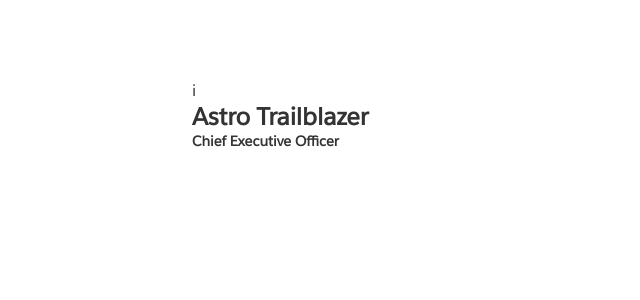
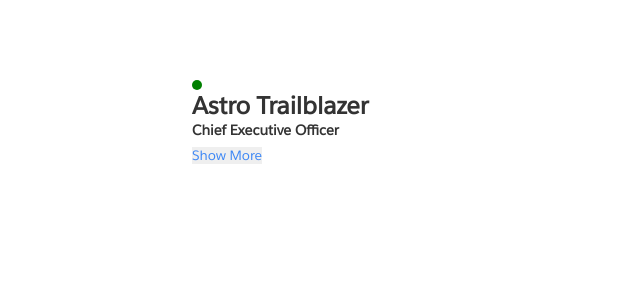
Before and after one commit to ashlynaiu/slds-quip-components, a React (Create React App) app: page /animation in a window 1280 px wide. Shown: the top 300 px of the page, without its empty margins (0-640 px from the left). Built offline with nearby package versions, Linux system fonts and the light colour scheme.

Commit message:
card drop shadow animation

```diff
--- a/src/components/Animation.js
+++ b/src/components/Animation.js
@@ -10,26 +10,30 @@ class Animation extends Component {
   }
 
   toggleOpen() {
-    this.setState({ isOpen : !this.state.isOpen })
+    this.setState({ isOpen : !this.state.isOpen });
+    console.log('test');
   }
 
   render() {
     let isOpen = this.state.isOpen ? 'expanded' : '';
+
     let bodyContent = () => {
+      console.log('test2')
       return (
-        <div className="slds-card__body slds-card__body_inner">
+        <div className="content">
           <p><span>Relationship: </span>Strong and a bunch of extra text to see what happens</p>
           <p><span>Influence: </span>Neutral</p>
         </div>
       )
     }
+
     return (
       <div className="animation">
         <article className={`slds-card ${isOpen}`}>
           <div className="slds-card__header">
-            <header className="slds-media slds-media_center slds-has-flexi-truncate slds-m-bottom_x-small" onClick={this.toggleOpen}>
+            <header className="slds-media slds-media_center slds-has-flexi-truncate slds-m-bottom_xx-small">
               <div className="slds-media__figure">
-                <span>i</span>
+                <div className="dot"></div>
               </div>
               <div className="slds-media__body">
                 <h2 className="slds-card__header-title">
@@ -39,7 +43,10 @@ class Animation extends Component {
             </header>
             <h3>Chief Executive Officer</h3>
           </div>
+          <div className="slds-card__body slds-card__body_inner">
             {isOpen ? bodyContent() : ''}
+            <button onClick={this.toggleOpen} className="show-more">{isOpen ? 'Show Less' : 'Show More'}</button>
+          </div>
         </article>
       </div>
       )
--- a/src/styles/app.css
+++ b/src/styles/app.css
@@ -29,8 +29,10 @@ body {
 
 a {
   color: #3e3e3c; }
+
 a img {
   outline-color: none; }
+
 a:hover {
   text-decoration: none; }
 
@@ -51,6 +53,7 @@ a {
   margin: -1px;
   overflow: hidden;
   padding: 0px; }
+
 .visual-picker input:hover {
   background-color: red; }
 
@@ -77,6 +80,7 @@ a {
   display: inline-block;
   border-radius: .25rem;
   line-height: 1; }
+
 .visual-picker input:checked ~ label .visual-check svg {
   width: 1rem;
   height: 1rem;
@@ -111,6 +115,7 @@ a {
   box-shadow: 0 2px 2px rgba(0, 0, 0, 0.05);
   border: 1px solid #dddbda;
   border-radius: .25rem; }
+
 .input-item span {
   display: block; }
 
@@ -136,31 +141,54 @@ a {
   font-size: 14px; }
 
 .animation p {
-  font-size: 14px;
+  font-size: 13px;
   line-height: 20px; }
 
-.animation .slds-card__body {
-  display: none;
-  color: #353535; }
+.animation .slds-card {
+  width: 250px;
+  position: relative;
+  display: inline-block;
+  box-shadow: none;
+  z-index: 1; }
+
+.animation .slds-card::after {
+  content: "";
+  position: absolute;
+  top: 0;
+  z-index: -1;
+  width: 100%;
+  height: 100%;
+  border-radius: .25rem;
+  box-shadow: 0 5px 10px 0 rgba(0, 0, 0, 0.2);
+  opacity: 0;
+  transition: opacity 500ms; }
+
+.animation .slds-card:hover::after {
+  opacity: 1; }
+
+.animation .slds-card.expanded::after {
+  opacity: 1; }
 
 .animation .slds-card__header {
-  cursor: pointer; }
+  margin-bottom: 8px; }
 
-.animation .slds-card {
-  width: 300px;
-  transition: transform .15s ease-out;
-  will-change: transform;
-  backface-visibility: hidden; }
-  .animation .slds-card .slds-card__body {
-    display: none;
-    font-size: 14px; }
-    .animation .slds-card .slds-card__body span {
+.animation .slds-card__header .dot {
+  width: 10px;
+  height: 10px;
+  border-radius: 50%;
+  background-color: green; }
+
+.animation .slds-card__body {
+  color: #353535;
+  font-size: 12px;
+  margin-top: 8px; }
+
+.animation .slds-card__body span {
   font-weight: bold;
   color: #808080; }
 
-.animation .expanded {
-  transform: scale(1.04, 1.04);
-  backface-visibility: hidden; }
-  .animation .expanded .slds-card__body {
-    display: block;
-    width: inherit; }
+.animation .slds-card__body .content {
+  margin-bottom: 8px; }
+
+.animation .slds-card__body .show-more {
+  color: #3D87F5; }
--- a/src/styles/app.sass
+++ b/src/styles/app.sass
@@ -155,32 +155,53 @@ $medium-gray: #808080
   h3
     font-size: 14px
   p
-    font-size: 14px
+    font-size: 13px
     line-height: 20px
 
+  .slds-card
+    width: 250px
+    position: relative
+    display: inline-block
+    box-shadow: none
+    z-index: 1
+
+    &::after
+      content: ""
+      position: absolute
+      top: 0
+      z-index: -1
+      width: 100%
+      height: 100%
+      border-radius: .25rem
+      box-shadow: 0 5px 10px 0 rgba(0, 0, 0, 0.2)
+      opacity: 0
+      transition: opacity 500ms
+
+    &:hover::after
+      opacity: 1
+
+    &.expanded::after
+      opacity: 1
+
+  .slds-card__header
+    margin-bottom: 8px
+    .dot
+      width: 10px
+      height: 10px
+      border-radius: 50%
+      background-color: green
+
   .slds-card__body
-    display: none
     color: $quip-black
-  .slds-card__header
-    cursor: pointer
+    font-size: 12px
+    margin-top: 8px
 
-  .slds-card
-    width: 300px
-    transition: transform .15s ease-out
-    // transform: scale(0.94)
-    will-change: transform
-    backface-visibility: hidden
-    .slds-card__body
-      display: none
-      font-size: 14px
+    span
+      font-weight: bold
+      color: $medium-gray
 
-      span
-        font-weight: bold
-        color: $medium-gray
+    .content
+      margin-bottom: 8px
 
-  .expanded
-    transform: scale(1.04, 1.04)
-    backface-visibility: hidden
-    .slds-card__body
-      display: block
-      width: inherit
+    .show-more
+      color: $primary-blue
```
Lines whose indentation alone changed are shown as unchanged.
